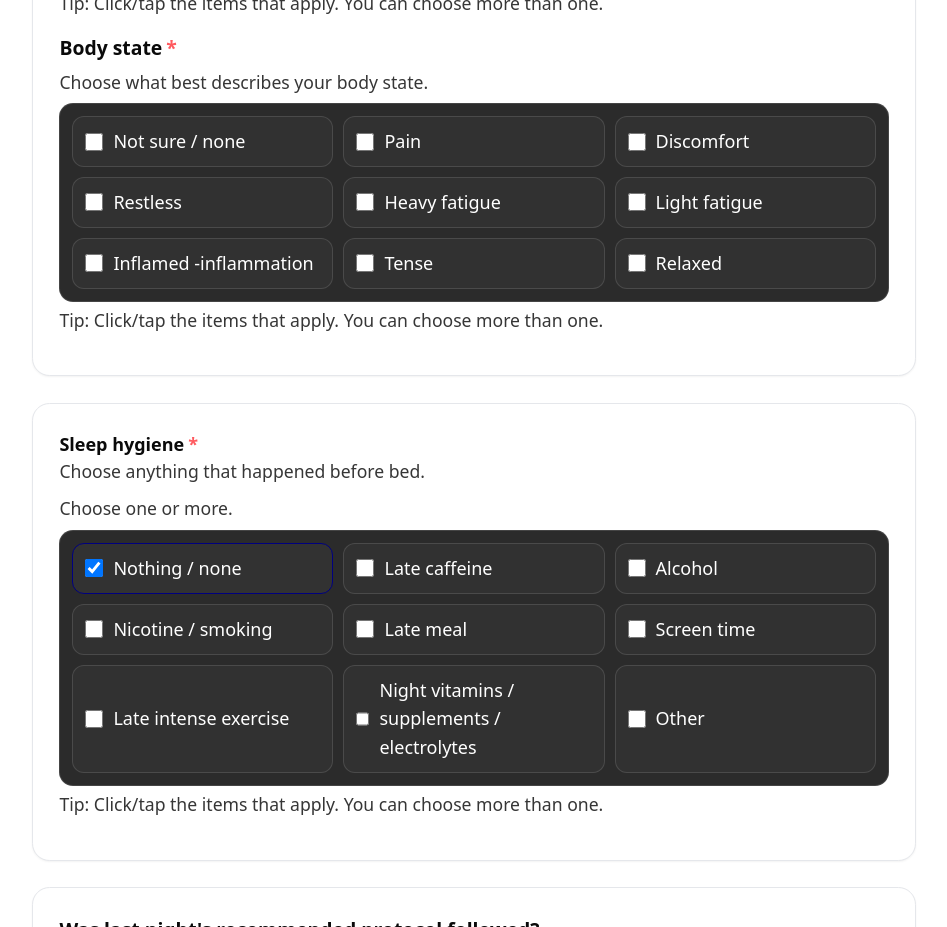
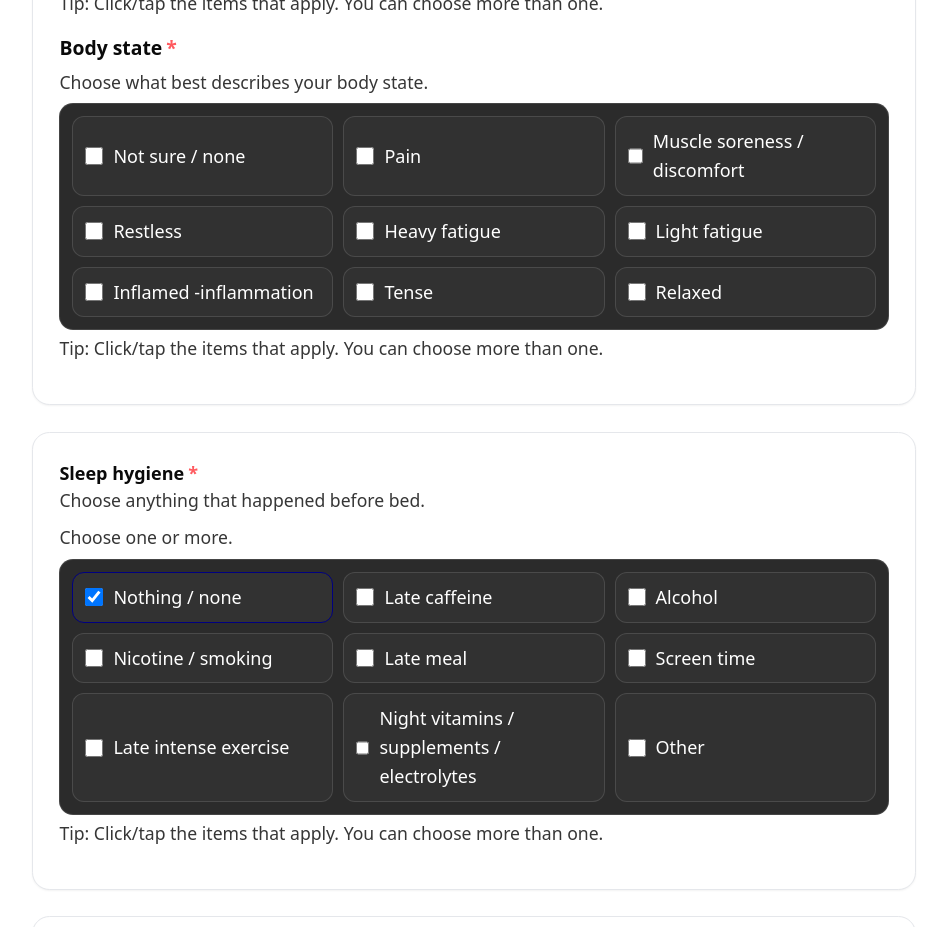
Before and after one commit to jlnalexander5-sudo/sleepfix-app, a Next.js app: page /protected/sleep in a window 1280 px wide. Shown: the part 1880-2807 px from the top of the page, without its empty margins (166-1113 px from the left). Built offline with nearby package versions, Linux system fonts and the light colour scheme; no server answers.

Commit message:
Update page.tsx

```diff
--- a/app/protected/sleep/page.tsx
+++ b/app/protected/sleep/page.tsx
@@ -93,7 +93,7 @@ const ENV_TAGS = ["Hot", "cold", "noisy", "Quiet", "Bright", "Dark", "Humid", "D
 
 const BODY_TAGS = [
   "Pain",
-  "Discomfort",
+  "Muscle soreness / discomfort",
   "Restless",
   "Heavy fatigue",
   "Light fatigue",
@@ -442,7 +442,7 @@ if (!wakeRecoveryChoice) missingRequired.push("Total awake time after wake-ups")
 if (!emotionalTags || emotionalTags.length === 0) missingRequired.push("Emotional state");
 if (!mentalTags || mentalTags.length === 0) missingRequired.push("Mental state");
 if (!environmentTags || environmentTags.length === 0) missingRequired.push("Room environment");
-if (!bodyTags || bodyTags.length === 0) missingRequired.push("Body tag");
+if (!bodyTags || bodyTags.length === 0) missingRequired.push("Body state");
 const canSaveNight = missingRequired.length === 0;
 
   return (
```
